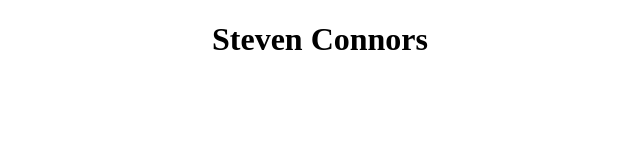
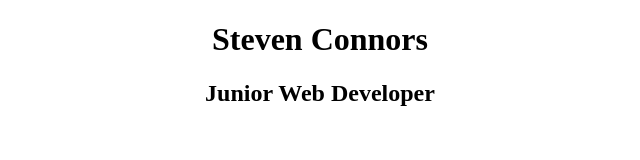
Before and after one commit to StevenC53/StevenC53.github.io, a plain HTML site: page index.html in a window 1280 px wide. Shown: the whole page, without its empty margins (320-960 px from the left). Drawn offline with Linux system fonts and the light colour scheme.

Commit message:
add index.html and style.css

```diff
--- a/index.html
+++ b/index.html
@@ -7,7 +7,7 @@
   </head>
   <body>
     <h1>Steven Connors</h1>
-
+    <h2>Junior Web Developer</h2>
 
 
 
--- a/style.css
+++ b/style.css
@@ -1,4 +1,10 @@
+
+
 h1 {
 text-align: center;
 font-weight: bolder;
 }
+h2 {
+  text-align: center;
+  font-weight: bold;
+}
```
